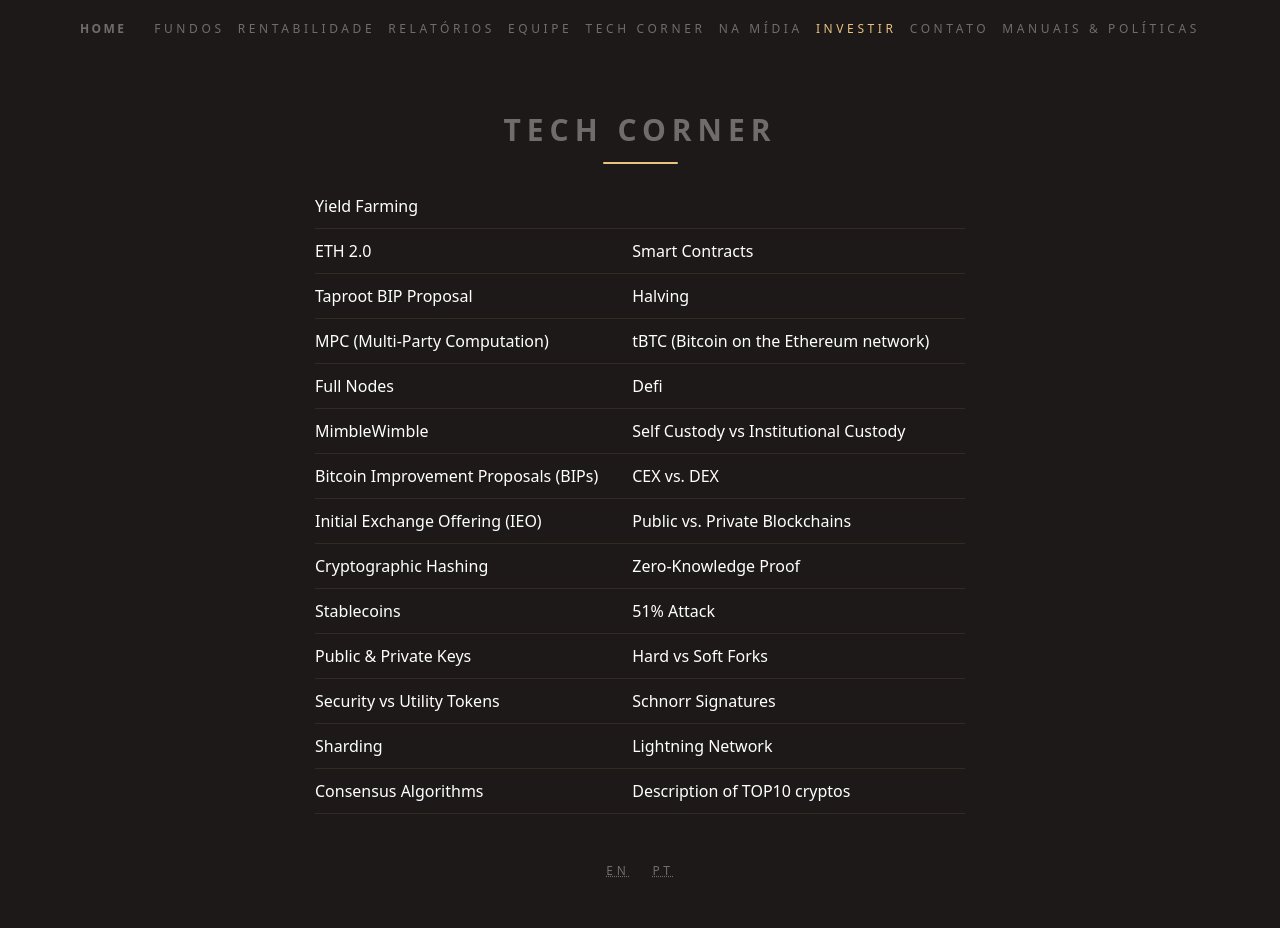
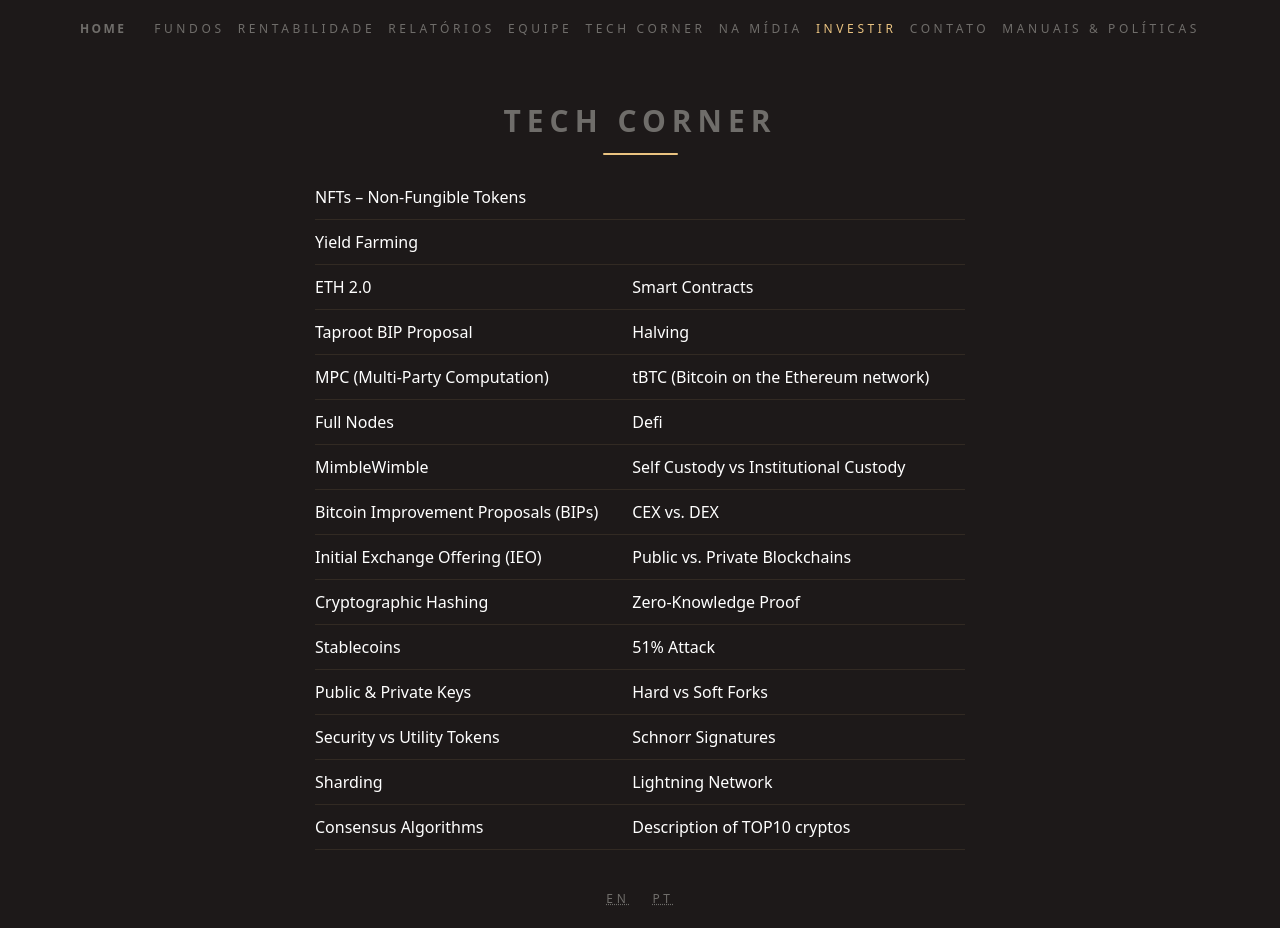
Before and after one commit to ateliedetemas/blpcrypto, a Jekyll site: the page built from _pages/tech-corner.md, in a window 1280 px wide. Built offline with Jekyll 4.4.1, drawn with Linux system fonts in a browser that asks for light colours; before the commit the page ends 900 px from its top, so only the background shows below that.

Commit message:
Update tech-corner.md

```diff
--- a/_pages/tech-corner.md
+++ b/_pages/tech-corner.md
@@ -3,6 +3,7 @@ lang: pt
 layout: page
 title: Tech Corner
 ---
+|[NFTs – Non-Fungible Tokens]({{ '/assets/documents/NFT.PDF' }})
 [Yield Farming]({{ "/assets/documents/tech-corner/2020/07.pdf" }}) |
 [ETH 2.0]({{ "/assets/documents/tech-corner/2020/03.pdf" }}) | [Smart Contracts]({{ "/assets/documents/tech-corner/2020/04.pdf" }})
 [Taproot BIP Proposal]({{ "/assets/documents/tech-corner/2020/01.pdf" }}) |  [Halving]({{ "/assets/documents/tech-corner/2020/02.pdf" }})
```
